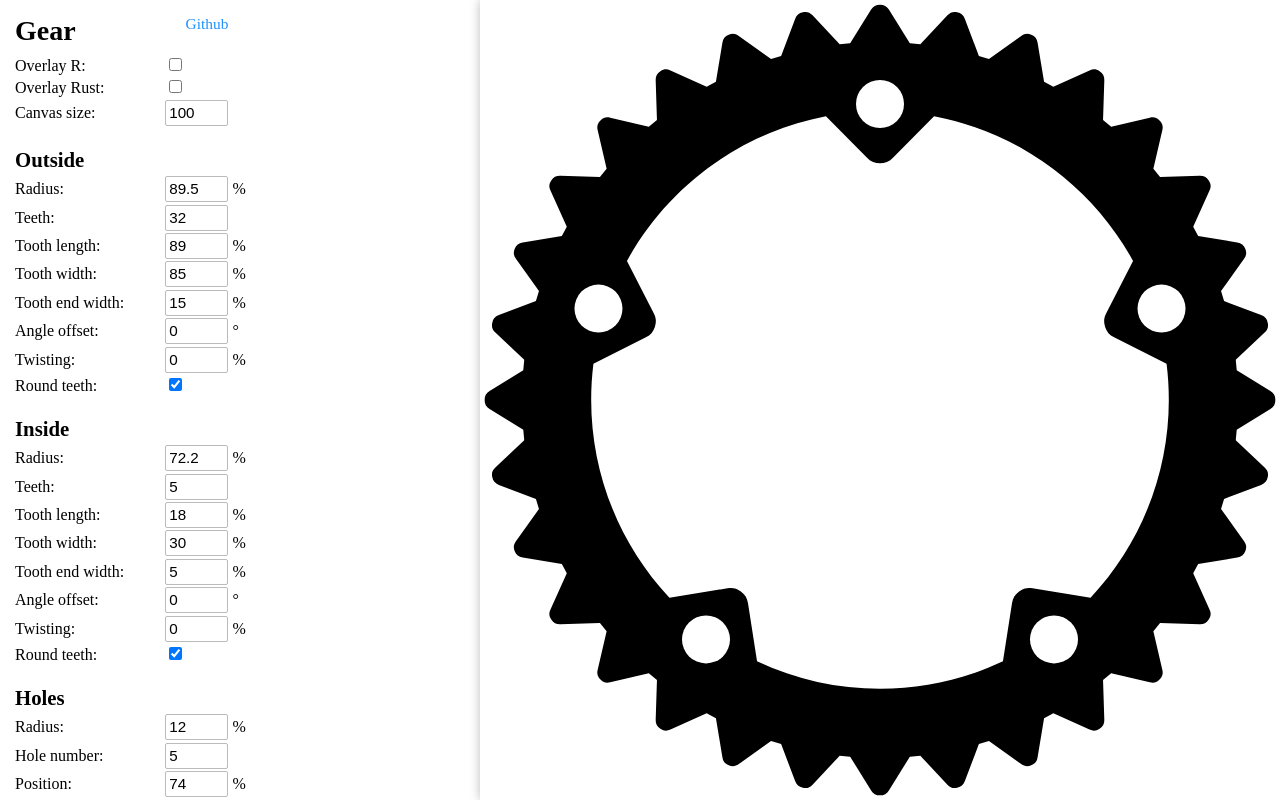
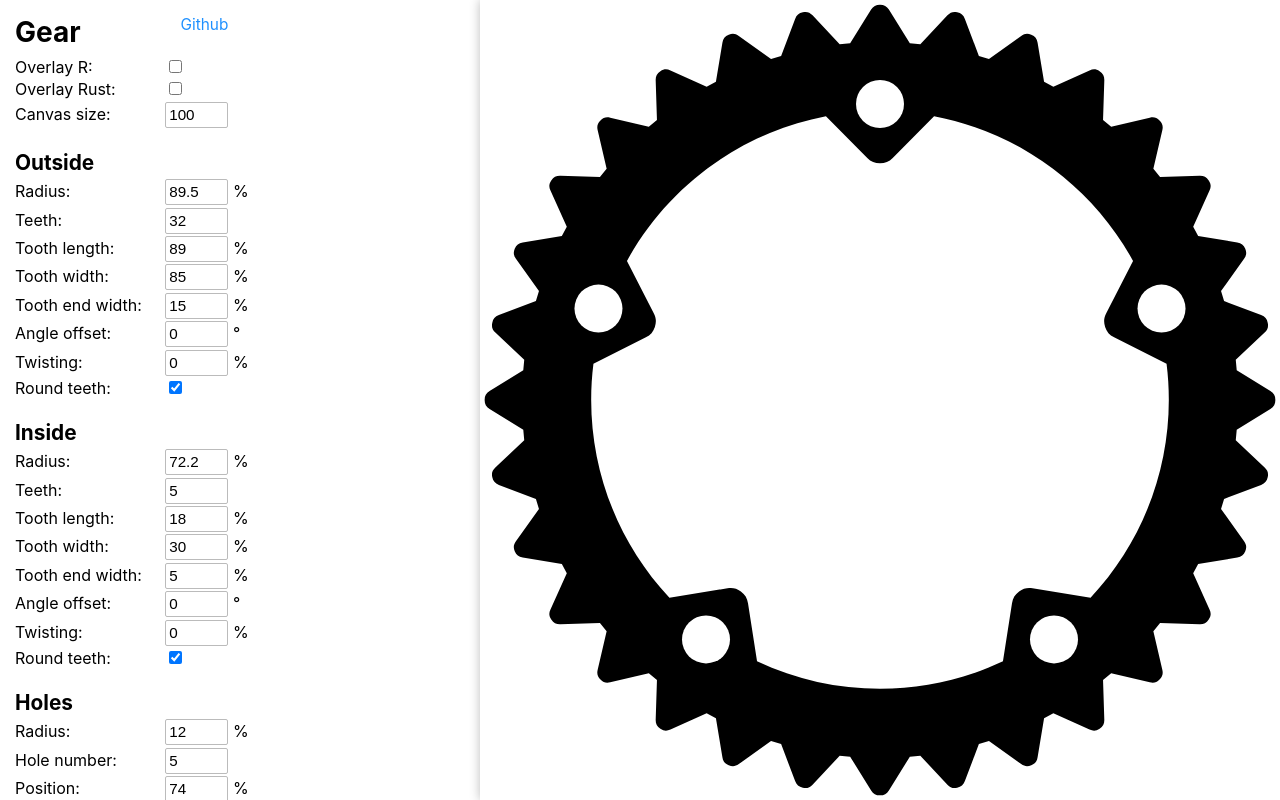
Before and after one commit to Aloso/rs-gear, a website built with webpack: page index.html in a window 1280 px wide. Built offline with nearby package versions, Linux system fonts and the light colour scheme.

Commit message:
Change font

```diff
--- a/style.css
+++ b/style.css
@@ -2,6 +2,7 @@ html,
 body {
     margin: 0;
     padding: 0;
+    font-family: -apple-system, BlinkMacSystemFont, 'Segoe UI', Roboto, Oxygen, 'Noto Sans', Cantarell, 'Open Sans', 'Helvetica Neue', sans-serif;
 }
 
 #config {
```
